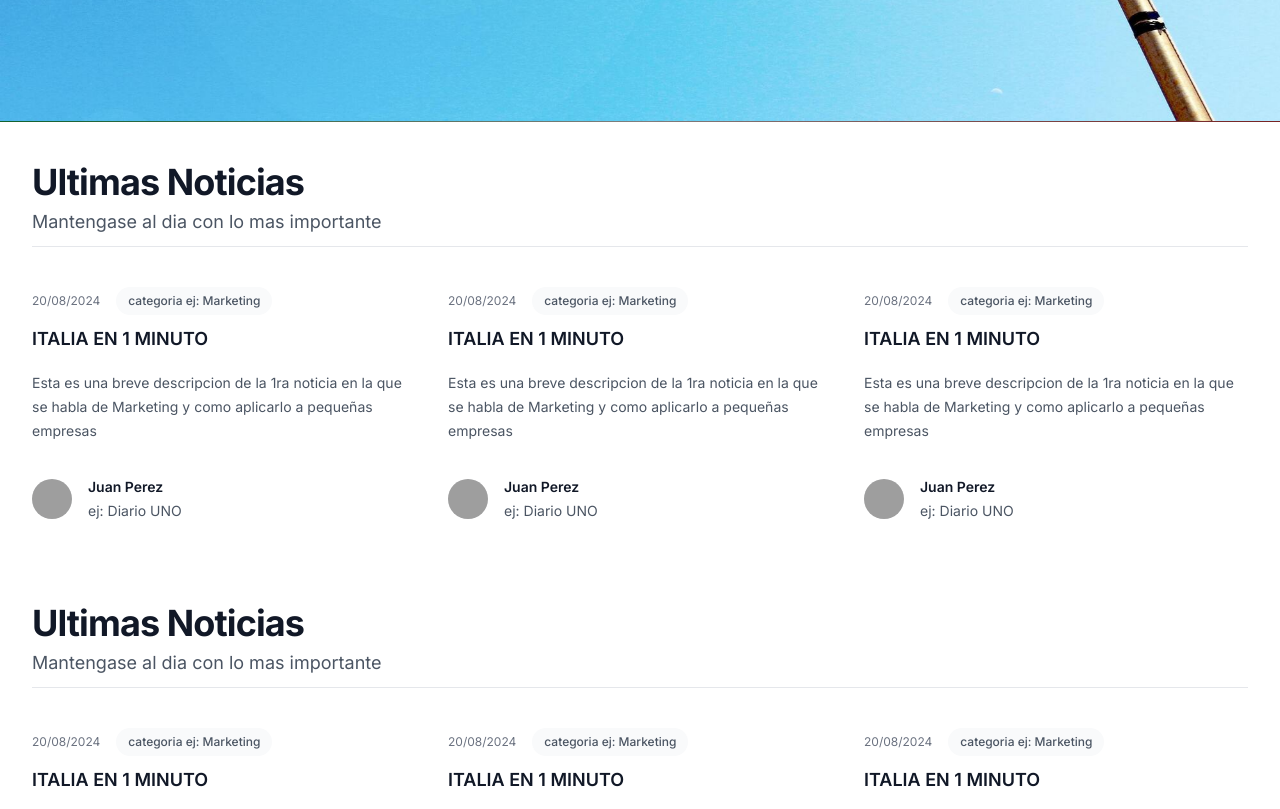
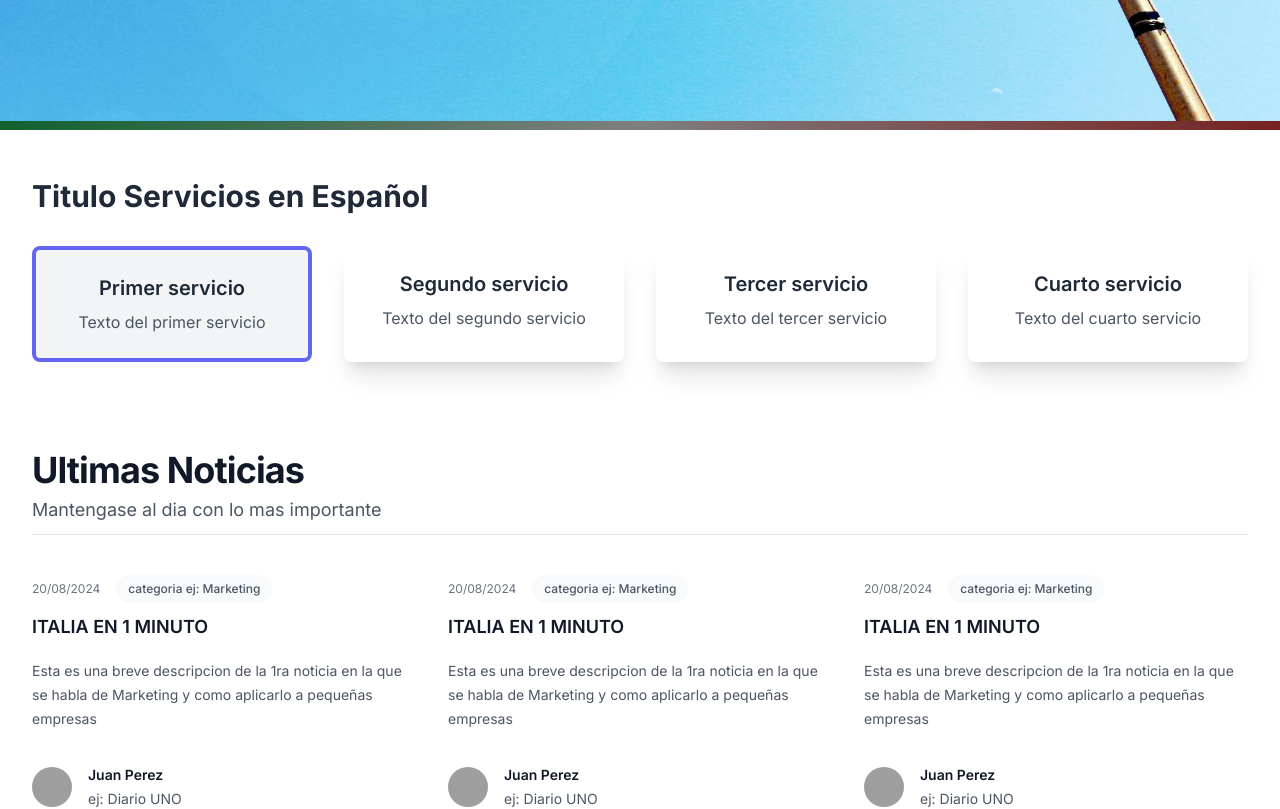
Before and after one commit to JoaquinFarah/cci, a Next.js app: page /es in a window 1280 px wide. Shown: the part 740-1549 px from the top of the page. Built offline with nearby package versions, Linux system fonts and the light colour scheme; grey boxes are pictures that could not be loaded.

Commit message:
ServiceSection add and styled

```diff
--- a/messages/es.json
+++ b/messages/es.json
@@ -21,24 +21,26 @@
     },
 
     "ServiceSection":{
-      "title": "Titulo Servicios en Español. Seccion a modificar",
+      "header": "Titulo Servicios en Español",
       "descripcion": "Descripcion de los servicios que brindamos",
 
       "title1":"Primer servicio",
-      "texto1":"Texto del primer servicio",
+      "text1":"Texto del primer servicio",
 
       "title2":"Segundo servicio",
-      "texto2":"Texto del segundo servicio",
+      "text2":"Texto del segundo servicio",
 
       "title3":"Tercer servicio",
-      "texto3":"Texto del tercer servicio",
+      "text3":"Texto del tercer servicio",
 
       "title4":"Cuarto servicio",
-      "texto4":"Texto del cuarto servicio"
+      "text4":"Texto del cuarto servicio"
 
 
 
     },
+
+
 
     "CarouselSection":{
       "title": "Titulo Carousel en Español. Seccion a modificar"
--- a/messages/it.json
+++ b/messages/it.json
@@ -20,24 +20,26 @@
     },
 
     "ServiceSection":{
-      "title": "Titulo Servicios en Italiano. Setzione modificare",
+      "title": "Titulo Servicios en Italiano",
       "descripcion": "Descritzione de servizio en italiano que brindamos",
 
       "title1":"Primer servizio en italiano",
-      "texto1":"Texto primer servizio en italiano",
+      "text1":"Texto primer servizio en italiano",
 
       "title2":"Segundo servizio en italiano",
-      "texto2":"Texto del segundo servizio en italiano",
+      "text2":"Texto del segundo servizio en italiano",
 
       "title3":"Tercer servizio en italiano",
-      "texto3":"Texto del tercer servizio en italiano",
+      "text3":"Texto del tercer servizio en italiano",
 
       "title4":"Cuarto servizio en italiano",
-      "texto4":"Texto del cuarto servizio en italiano"
+      "text4":"Texto del cuarto servizio en italiano"
 
 
 
     },
+
+
 
     "CarouselSection":{
       "title":"Titolo carousel in italiano, sezione da modificare"
--- a/src/app/[locale]/layout.tsx
+++ b/src/app/[locale]/layout.tsx
@@ -2,6 +2,7 @@ import {NextIntlClientProvider} from 'next-intl';
 import {getMessages} from 'next-intl/server';
 import {unstable_setRequestLocale} from 'next-intl/server';
 import Navbar from '../components/Navbar';
+import Footer from '../components/Footer';
 
 
 const locales = ['es', 'it'];
@@ -24,9 +25,9 @@ export default async function LocaleLayout({
     <html lang={locale}>
       <body>
         <NextIntlClientProvider messages={messages}>
-        <Navbar />
-
-          {children}
+          <Navbar />
+            {children}
+          <Footer/>
         </NextIntlClientProvider>
       </body>
     </html>
--- a/src/app/[locale]/page.tsx
+++ b/src/app/[locale]/page.tsx
@@ -1,10 +1,10 @@
 import {useTranslations} from 'next-intl';
-import Sponsor from '../components/sections/Sponsor';
 import {unstable_setRequestLocale} from 'next-intl/server';
-import Carousel from '../components/sections/Carousel';
+import CarouselSection from '../components/sections/Carousel';
 import NewsSection from '../components/sections/News';
-import Footer from '../components/Footer';
-import ServiceSection from '../components/sections/ServiceSection';
+import ServiceSection from '../components/sections/Service';
+import SponsorSection from '../components/sections/Sponsor';
+import WhatWeDo from '../components/sections/Service';
 
 
 
@@ -15,11 +15,10 @@ export default function HomePage({params: {locale}}) {
     <main className="bg-gradient-to-r from-green-500 via-white to-red-500">
 
       <div>
-        <Carousel />
+        <CarouselSection />
         <ServiceSection/>
         <NewsSection/>
-        <Sponsor />
-        <Footer/>
+        <SponsorSection />
 
       </div>
     </main>
--- a/src/app/components/sections/Carousel.tsx
+++ b/src/app/components/sections/Carousel.tsx
@@ -58,7 +58,7 @@ interface ImageData {
 
 const images: ImageData[] = [
   { src: '/banderaitalia.jpg', alt: 'bandera' },
-  // { src: '/buque.jpg', alt: 'boat' },
+  { src: '/buque.jpg', alt: 'boat' },
   //  { src: '/bolsa1.jpg', alt: 'bank' },
   // { src: '/hombresnegocio1.jpg', alt: 'coliseum' },
   // { src: '/coliseo1.png', alt: 'coliseum' },
@@ -66,7 +66,7 @@ const images: ImageData[] = [
   { src: '/hombresnegocio.jpg', alt: 'work' },
 ];
 
-const Carousel = () => {
+const CarouselSection = () => {
   const [activeIndex, setActiveIndex] = useState<any>(null);
 
   const t = useTranslations('CarouselSection');
@@ -100,4 +100,4 @@ const Carousel = () => {
   );
 };
 
-export default Carousel;
+export default CarouselSection;
--- /dev/null
+++ b/src/app/components/sections/Service.tsx
@@ -0,0 +1,92 @@
+import React from 'react';
+import Image from 'next/image';
+import { useTranslations } from 'next-intl';
+
+
+const ServiceSection: React.FC = () => {
+  const t = useTranslations('ServiceSection');
+  return (
+    <section className="bg-white py-12">
+      <div className="max-w-7xl mx-auto px-4 sm:px-6 lg:px-8">
+        <h2 className="text-3xl font-bold text-start text-gray-800 mb-8">
+          {t('header')}
+        </h2>
+        <div className="grid grid-cols-1 md:grid-cols-2 lg:grid-cols-4 gap-8">
+            <div className="bg-gray-100 p-6 hover:scale-105 rounded-lg text-center hover:shadow-2xl transition-all border-4 border-indigo-500/100">
+              {/* <div className="flex justify-center mb-4">
+                <Image
+                  src={"/"}
+                  alt={"img1"}
+                  width={60}
+                  height={60}
+                />
+              </div> */}
+              <h3 className="text-xl font-semibold text-gray-800 mb-2">
+                {t('title1')}
+              </h3>
+              <p className="text-gray-600">
+                {t('text1')}
+              </p>
+            </div>
+
+            <div className="bg-white p-6 shadow-xl rounded-lg text-center hover:shadow-2xl">
+              {/* <div className="flex justify-center mb-4">
+                <Image
+                  src={"/"}
+                  alt={"img2"}
+                  width={60}
+                  height={60}
+                />
+              </div> */}
+              <h3 className="text-xl font-semibold text-gray-800 mb-2">
+                {t('title2')}
+              </h3>
+              <p className="text-gray-600">
+                {t('text2')}
+              </p>
+            </div>
+
+            <div className="bg-white p-6 shadow-xl rounded-lg text-center hover:shadow-2xl">
+              {/* <div className="flex justify-center mb-4">
+                <Image
+                  src={"/"}
+                  alt={"img3"}
+                  width={60}
+                  height={60}
+                />
+              </div> */}
+              <h3 className="text-xl font-semibold text-gray-800 mb-2">
+                {t('title3')}
+              </h3>
+              <p className="text-gray-600">
+                {t('text3')}
+              </p>
+            </div>
+
+            <div className="bg-white p-6 shadow-xl rounded-lg text-center hover:shadow-2xl">
+              {/* <div className="flex justify-center mb-4">
+                <Image
+                  src={"/"}
+                  alt={"img4"}
+                  width={60}
+                  height={60}
+                />
+              </div> */}
+              <h3 className="text-xl font-semibold text-gray-800 mb-2">
+                {t('title4')}
+              </h3>
+              <p className="text-gray-600">
+                {t('text4')}
+              </p>
+            </div>
+
+            {/* More services */}
+
+
+        </div>
+      </div>
+    </section>
+  );
+};
+
+export default ServiceSection;
--- a/src/app/components/sections/ServiceSection.tsx
+++ /dev/null
@@ -1,77 +0,0 @@
-import React from 'react';
-import { useTranslations } from 'next-intl';
-
-
-
-const posts = [
-    {
-      id: 1,
-      href: '#',
-      imageUrl:
-          'https://encrypted-tbn0.gstatic.com/images?q=tbn:ANd9GcQzdQr1lkzMWyBSS3BW8e44omV7OtyhbPDa_A&s',
-    },
-    {
-        id: 2,
-        href: '#',
-        imageUrl:
-            'https://www.fundacionkonex.org/custom/web/data/imagenes/repositorio/2010/6/1/818/2016031505482167d16d00201083a2b118dd5128dd6f59.jpg',
-    },
-    {
-        id: 3,
-        href: '#',
-        imageUrl:
-            'https://otslist.boletinoficial.gob.ar/static/app/css/logo-bora.png',
-    },
-
-
-    // More posts...
-  ]
-
-  export default function ServiceSection() {
-    const t = useTranslations('NewsSection');
-    return (
-      <div className="bg-white py-24 sm:py-10">
-        <div className="mx-auto max-w-7xl px-6 lg:px-8">
-          <div className="mx-auto max-w-2xl lg:mx-0">
-            <h2 className="text-3xl font-bold tracking-tight text-gray-900 sm:text-4xl">{t('header')} </h2>
-            <p className="mt-1 text-lg leading-8 text-gray-600">
-              {t('header1')}
-            </p>
-          </div>
-          <div className="mx-auto mt-10 grid max-w-2xl grid-cols-1 gap-x-8 gap-y-16 border-t border-gray-200 pt-10 sm:mt-2 sm:pt-10 lg:mx-0 lg:max-w-none lg:grid-cols-3">
-            {posts.map((post) => (
-              <article key={post.id} className="flex max-w-xl flex-col items-start justify-between">
-                <div className="flex items-center gap-x-4 text-xs">
-                  <p className="text-gray-500">
-                    {t('date1')}
-                  </p>
-                  <p className="relative z-10 rounded-full bg-gray-50 px-3 py-1.5 font-medium text-gray-600 hover:bg-gray-100">
-                    {t('category1')}
-                  </p>
-                </div>
-                <div className="group relative">
-                  <h3 className="mt-3 text-lg font-semibold leading-6 text-gray-900 group-hover:text-gray-600">
-                    <a href={post.href}>
-                      <span className="absolute inset-0" />
-                      {t('title1')}
-                    </a>
-                  </h3>
-                  <p className="mt-5 line-clamp-3 text-sm leading-6 text-gray-600">{t('description1')}</p>
-                </div>
-                <div className="relative mt-8 flex items-center gap-x-4">
-                  <img alt="" src={post.imageUrl} className="h-10 w-10 rounded-full bg-gray-50" />
-                  <div className="text-sm leading-6">
-                    <p className="font-semibold text-gray-900">
-                        <span className="absolute inset-0" />
-                        {t('author1')}
-                    </p>
-                    <p className="text-gray-600">{t('media1')}</p>
-                  </div>
-                </div>
-              </article>
-            ))}
-          </div>
-        </div>
-      </div>
-    )
-  }
--- a/src/app/components/sections/Sponsor.tsx
+++ b/src/app/components/sections/Sponsor.tsx
@@ -1,7 +1,7 @@
 import { useTranslations } from "next-intl";
 import Image from "next/image";
 
-export default function Sponsor() {
+export default function SponsorSection() {
 const t = useTranslations('SponsorSection')
     return (
       <section id= "sponsor-section" className="bg-transparent py-24 sm:py-32">
```
